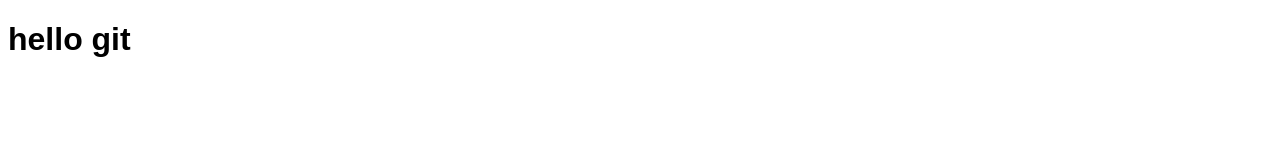
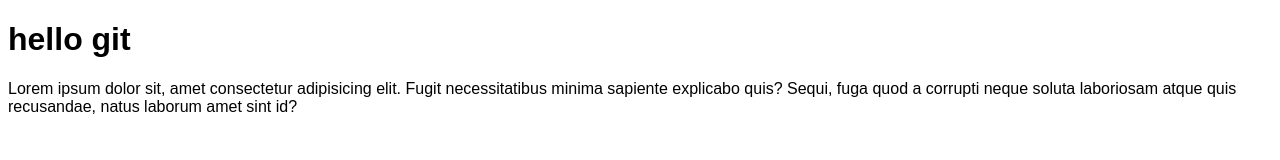
Before and after one commit to karlaem/git-demo-new, a plain HTML site: page index.html in a window 1280 px wide. Drawn offline with Linux system fonts and the light colour scheme.

Commit message:
add some placeholder text on the page

```diff
--- a/index.html
+++ b/index.html
@@ -6,5 +6,6 @@
 </head>
 <body>
     <h1>hello git</h1>
+    <p>Lorem ipsum dolor sit, amet consectetur adipisicing elit. Fugit necessitatibus minima sapiente explicabo quis? Sequi, fuga quod a corrupti neque soluta laboriosam atque quis recusandae, natus laborum amet sint id?</p>
 </body>
 </html>
```
